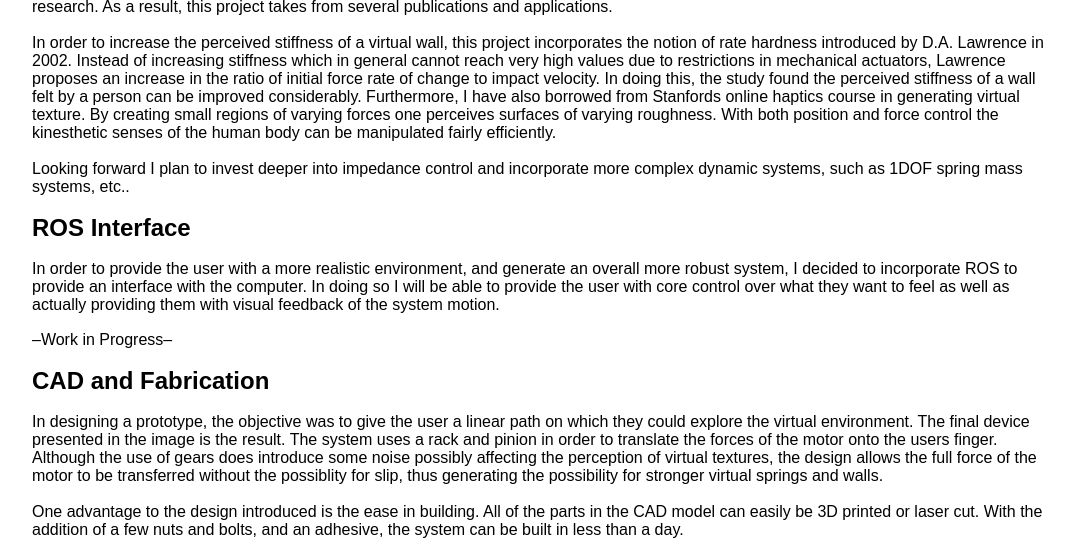
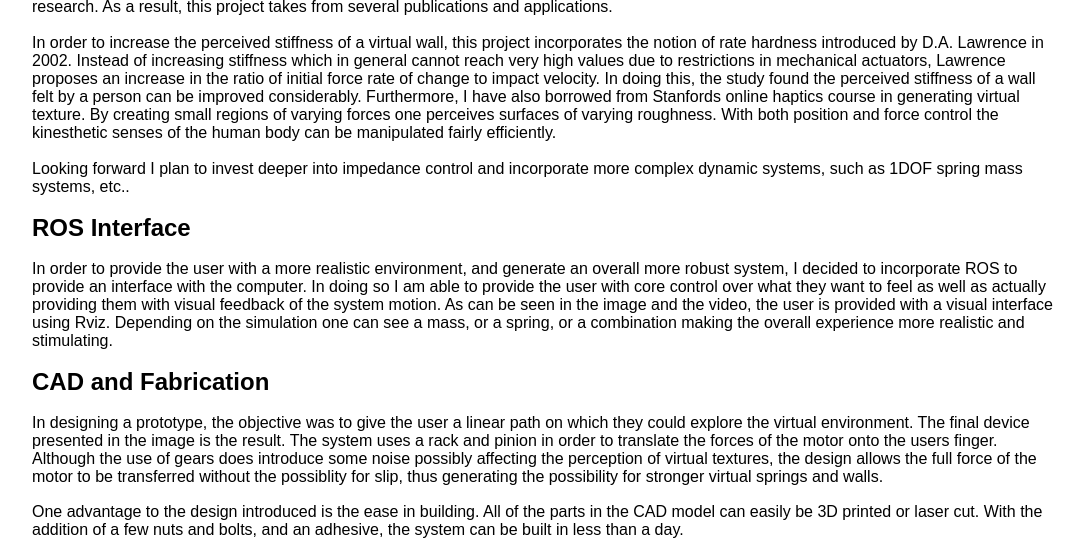
Before and after one commit to mariosebasco/mariosebasco_portfolio, a Jekyll site: the page built from _projects/00-haptics.md, in a window 1280 px wide and 900 px high, scrolled down 958 px, cut to the strip 0-553 px from the top of the window. Shown: the whole strip, without its empty margins (96-1179 px from the left). Built offline with Jekyll 4.4.1, drawn with Linux system fonts in a browser that asks for light colours; nearby versions of some CDN libraries.

Commit message:
Finished haptics page?

```diff
--- a/_projects/00-haptics.md
+++ b/_projects/00-haptics.md
@@ -31,9 +31,9 @@ Looking forward I plan to invest deeper into impedance control and incorporate m
 
 ## ROS Interface
 
-In order to provide the user with a more realistic environment, and generate an overall more robust system, I decided to incorporate ROS to provide an interface with the computer. In doing so I will be able to provide the user with core control over what they want to feel as well as actually providing them with visual feedback of the system motion.
+In order to provide the user with a more realistic environment, and generate an overall more robust system, I decided to incorporate ROS to provide an interface with the computer. In doing so I am able to provide the user with core control over what they want to feel as well as actually providing them with visual feedback of the system motion. As can be seen in the image and the video, the user is provided with a visual interface using Rviz. Depending on the simulation one can see a mass, or a spring, or a combination making the overall experience more realistic and stimulating.
 
---Work in Progress--
+
 
 ## CAD and Fabrication
 
```
